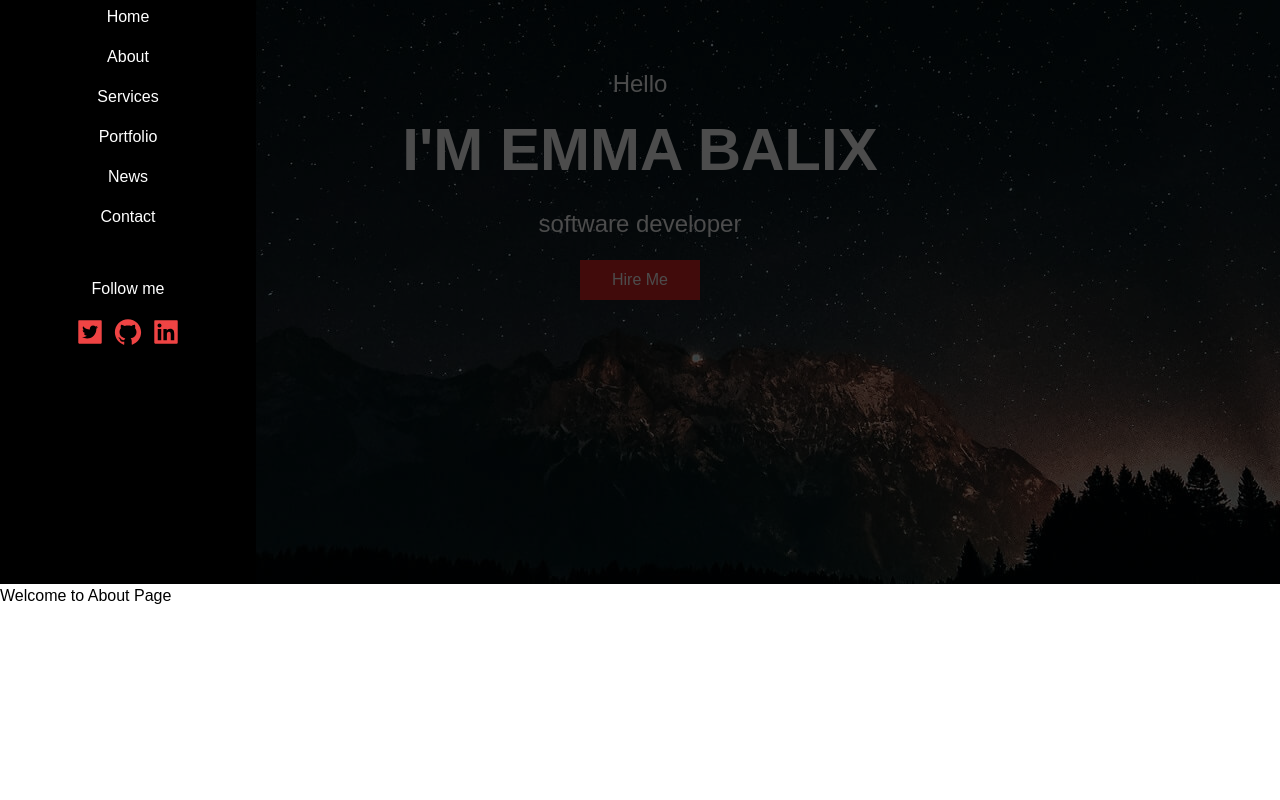
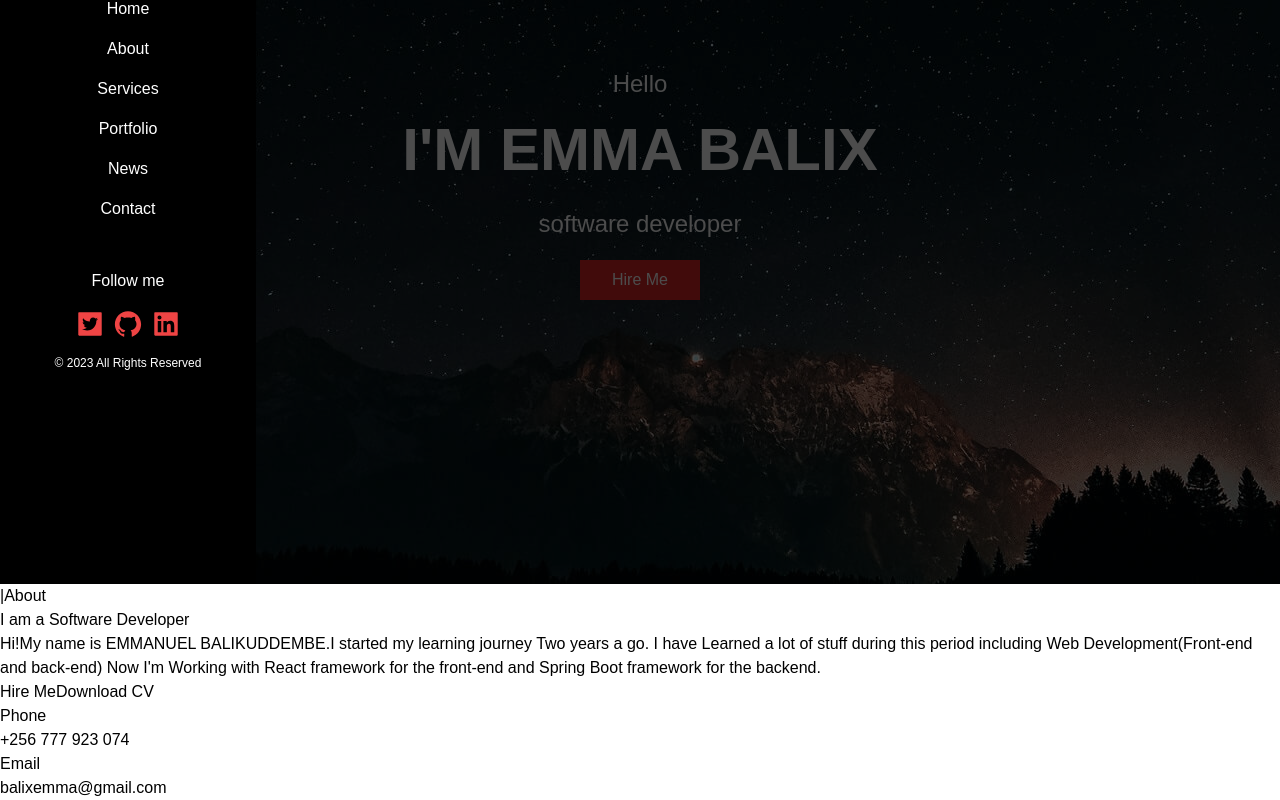
Before and after one commit to Balikuddembe/portfolio, a Next.js app: page / in a window 1280 px wide. Shown: the part 216-1016 px from the top of the page. Before the commit the page ends 824 px from the top, so only its background shows below. Built offline with nearby package versions, Linux system fonts and the light colour scheme.

Commit message:
Build the About page

```diff
--- a/components/About.js
+++ b/components/About.js
@@ -1,7 +1,41 @@
 import React from "react";
-const About = () =>{
+import Link from "next/link";
+const About = () => {
     return (
-        <h1>Welcome to About Page</h1>
+        <section>
+            <div className="">
+                <div className="">
+                    <h2><span>|</span>About</h2>
+                </div>
+
+                <div>
+                    <h2>I am a Software Developer</h2>
+                    <p>
+                        Hi!My name is EMMANUEL BALIKUDDEMBE.I started my learning journey Two years a go. I have Learned a lot of stuff
+                        during this period including Web Development(Front-end and back-end)
+                        Now I'm Working with React framework for the front-end and
+                        Spring Boot framework for the backend.
+                    </p>
+                    <div>
+                        <Link href="">Hire Me</Link>
+                        <Link href="">Download CV</Link>
+                    </div>
+                </div>
+
+                <div>
+                    <p>Phone</p>
+                    <p>+256 777 923 074</p>
+                </div>
+
+                <div>
+                    <p>Email</p>
+                    <p>balixemma@gmail.com</p>
+                </div>
+
+            </div>
+
+        </section>
+
     )
 }
 
--- a/components/HomePage.js
+++ b/components/HomePage.js
@@ -13,5 +13,5 @@ export default function HomePage() {
         <button className=" px-8 py-2 bg-red-600 ">Hire Me</button>
       </div>
     </div>
-    );
+  );
 }
--- a/components/Sidebar.js
+++ b/components/Sidebar.js
@@ -69,6 +69,7 @@ const Sidebar = () => {
                     </div>
 
                 </div>
+                <p className=" text-xs font-light ">© 2023 All Rights Reserved</p>
             </div>
         </div>
     )
```
Also changed, not shown: pages/index.js (line endings or trailing spaces).
